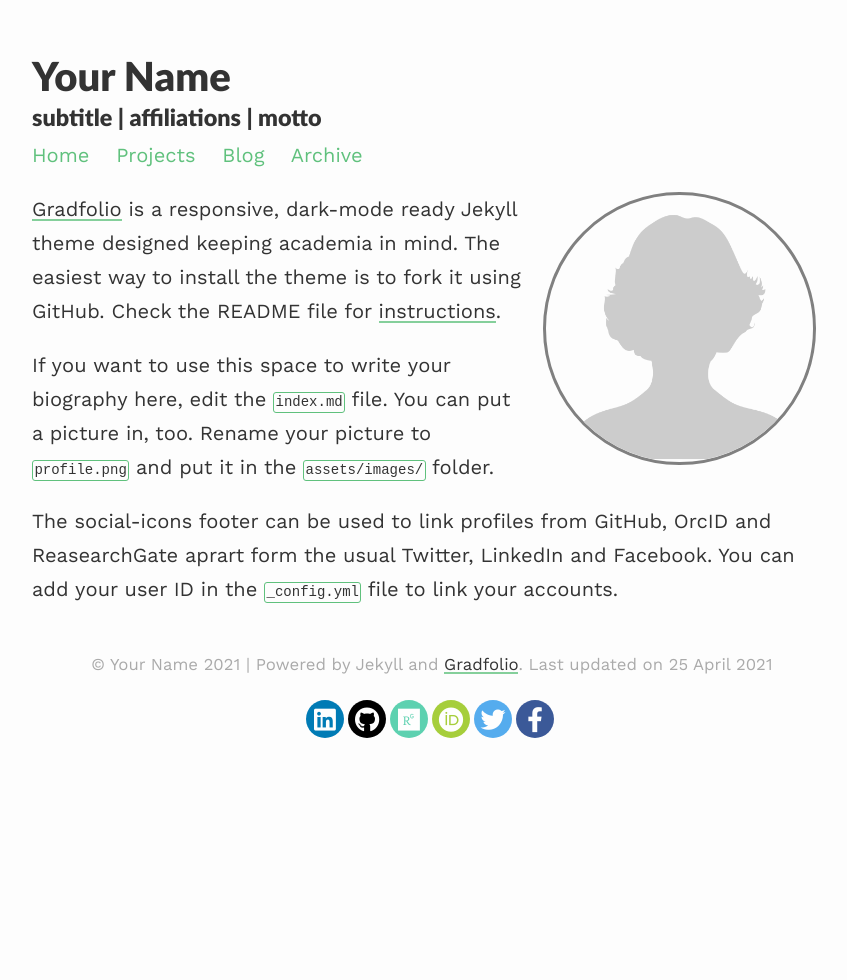
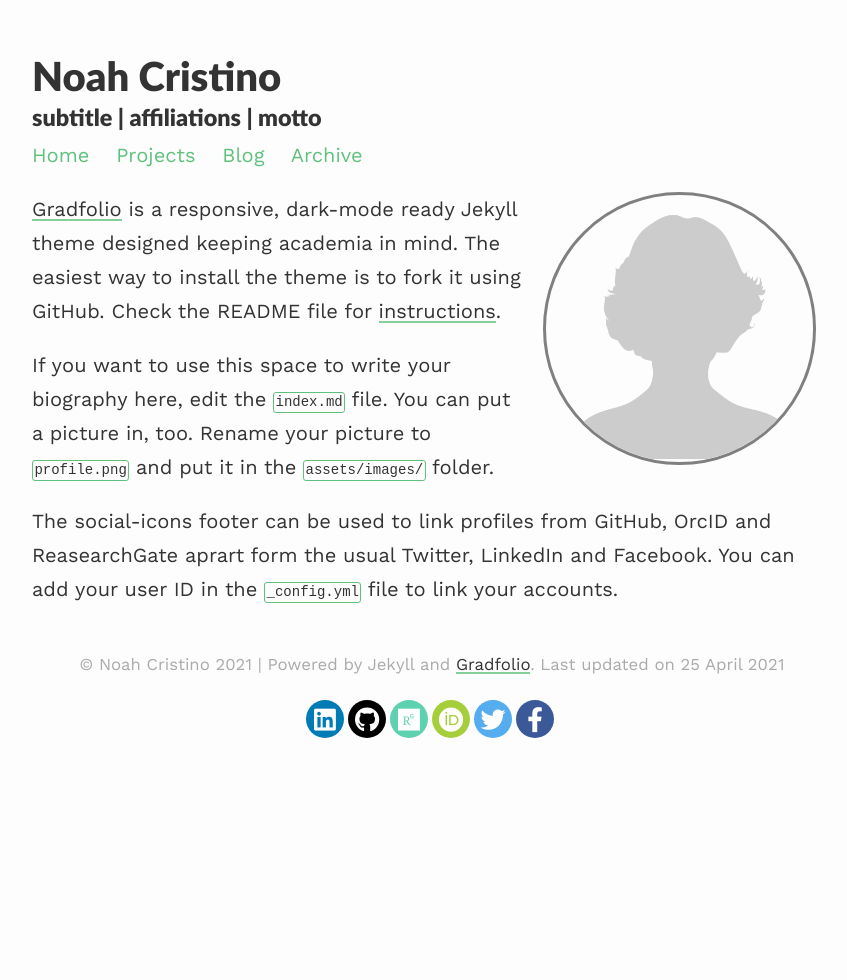
Before and after one commit to NoahCristino/noahcristino.github.io, a Jekyll site: the page built from index.md, in a window 1280 px wide. Shown: the whole page, without its empty margins (208-1055 px from the left). Built offline with Jekyll 4.4.1, drawn with Linux system fonts in a browser that asks for light colours; nearby versions of some CDN libraries.

Commit message:
Fixed CSS Rendering

```diff
--- a/_config.yml
+++ b/_config.yml
@@ -1,9 +1,9 @@
 ### your site title here
 
-title: Your Name
+title: Noah Cristino
 description: subtitle | affiliations | motto
 
-baseurl: /gradfolio #name of GitHub repository
+baseurl: / #name of GitHub repository
 url: #custom url to be used instead of GitHub repository
 email: #
 
```
